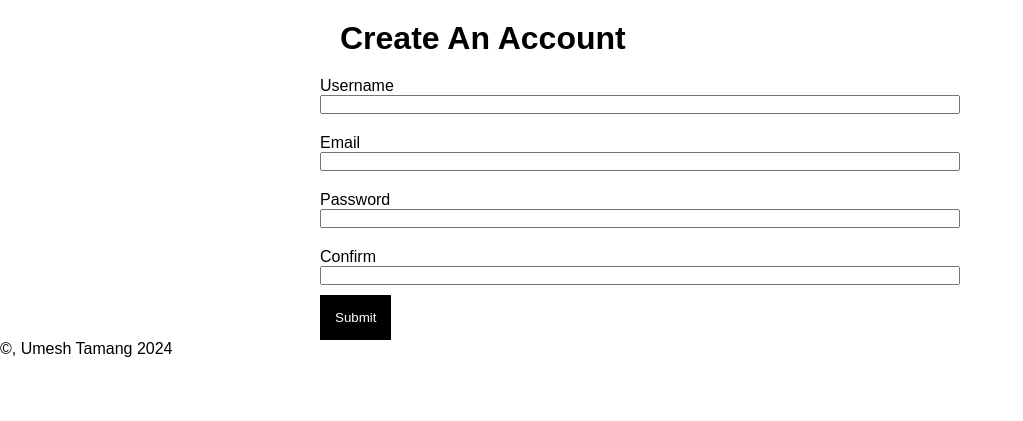
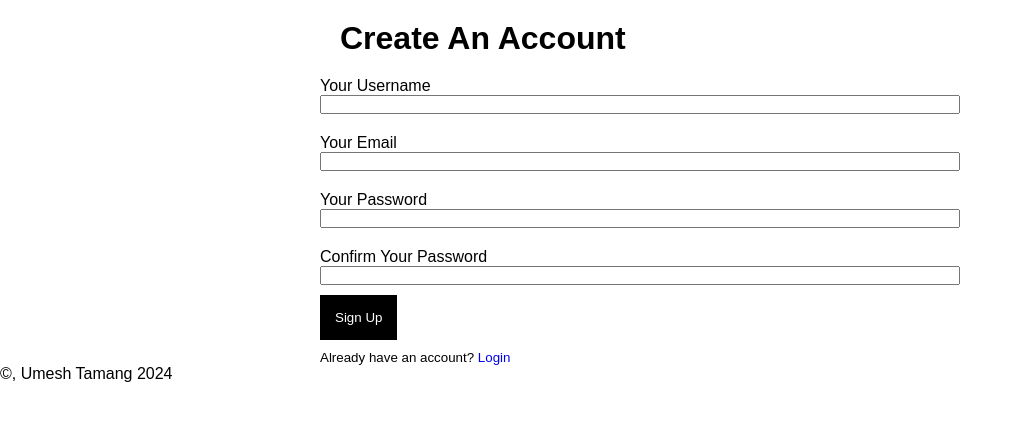
Before and after one commit to UmeshBabu7/Blog, a Django app: page /auth/signup/ in a window 1280 px wide. Shown: the part 58-479 px from the top of the page, without its empty margins (0-1023 px from the left). Run offline with Django 5.2, Linux system fonts and the light colour scheme.

Commit message:
UserCreationForm

```diff
--- a/blogproject/posts/static/css/main.css
+++ b/blogproject/posts/static/css/main.css
@@ -59,3 +59,14 @@
     color: black;
     text-decoration: none;
 }
+
+.error{
+    color: red;
+    font-size: 12;
+}
+.alert{
+    padding: 20px;
+    background-color: lightgreen;
+    color: white;
+    text-align: center;
+}
--- a/blogproject/templates/users/signup.html
+++ b/blogproject/templates/users/signup.html
@@ -8,10 +8,21 @@
         <div class="form-group">
             <p class="label">{{ field.label }}</p>
             {{field}}
+
+            {% if field.errors %}
+                {% for error in field.errors %}
+                    <p class="error">{{error}}</p>
+                {% endfor %}
+            {% endif %}
         </div>
     {% endfor %}
     <div class="form-group">
-        <input type="submit" value="Submit" class="btn">
+        <input type="submit" value="Sign Up" class="btn">
+    </div>
+    <div class="form-group">
+        <small>
+            <p>Already have an account? <a href="{% url 'login' %}">Login</a></p>
+        </small>
     </div>
 </form>
 {% endblock content %}
--- a/blogproject/users/forms.py
+++ b/blogproject/users/forms.py
@@ -1,4 +1,6 @@
 from django import forms
+from django.contrib.auth.forms import UserCreationForm
+from django.contrib.auth.models import User
 """
     UserRegistration
     username
@@ -9,11 +11,23 @@ from django import forms
     username
     password
 """
-class UserRegistrationForm(forms.Form):
-    username=forms.CharField(widget=forms.TextInput(attrs={"class":"form-control"}))
-    email=forms.CharField(widget=forms.TextInput(attrs={"class":"form-control"}))
-    password=forms.CharField(widget=forms.PasswordInput(attrs={"class":"form-control"}))
-    confirm=forms.CharField(widget=forms.PasswordInput(attrs={"class":"form-control"}))
+
+class UserRegistrationForm(UserCreationForm):
+    def __init__(self,*args,**kwargs):
+        super(UserRegistrationForm,self).__init__(*args,**kwargs)
+        self.fields["username"].label="Your Username"
+        self.fields["username"].widget=forms.TextInput(attrs={"class":"form-control"})
+        self.fields["email"].label="Your Email"
+        self.fields["email"].widget=forms.TextInput(attrs={"class":"form-control"})
+        self.fields["password1"].label="Your Password"
+        self.fields["password1"].widget=forms.PasswordInput(attrs={"class":"form-control"})
+        self.fields["password2"].label="Confirm Your Password"
+        self.fields["password2"].widget=forms.PasswordInput(attrs={"class":"form-control"})
+
+    class Meta:
+        model=User
+        fields=["username","email","password1","password2"]
+
 class LoginForm(forms.Form):
     username=forms.CharField(widget=forms.TextInput(attrs={"class":"form-control"}))
     password=forms.CharField(widget=forms.PasswordInput(attrs={"class":"form-control"}))
--- a/blogproject/users/views.py
+++ b/blogproject/users/views.py
@@ -2,28 +2,30 @@ from django.shortcuts import render,redirect
 from .forms import LoginForm,UserRegistrationForm
 from django.contrib.auth.models import User
 from django.contrib.auth import login,logout,authenticate
+from posts.forms import PostCreationForm
+from django.contrib import messages
 
 # Create your views here.
 
 def sign_up(request):
     form=UserRegistrationForm()
     if request.method == "POST":
-        username=request.POST["username"]
-        email=request.POST["email"]
-        password=request.POST["password"]
-        confirm=request.POST["confirm"]
-        if password == confirm:
-            new_user=User.objects.create_user(
-                username=username,
-                email=email
-            )
-            new_user.set_password(password)
-            new_user.save()
-            return redirect('posts_home')
+        form=UserRegistrationForm(request.POST)
+
+        if form.is_valid():
+            form.save()
+
+            messages.success(request,"User Created Successfully")
+
+            return redirect('login')
+
     context={
         'form':form
     }
+
     return render(request,'users/signup.html',context)
+
+
 def login_user(request):
     form=LoginForm()
     if request.method == "POST":
@@ -36,6 +38,8 @@ def login_user(request):
 
     context={'form':form}
     return render(request,'users/login.html',context)
+
+
 def logout_user(request):
     logout(request)
     return redirect('posts_home')
```
Also changed, not shown: blogproject/templates/users/login.html (+15 -0 lines).
